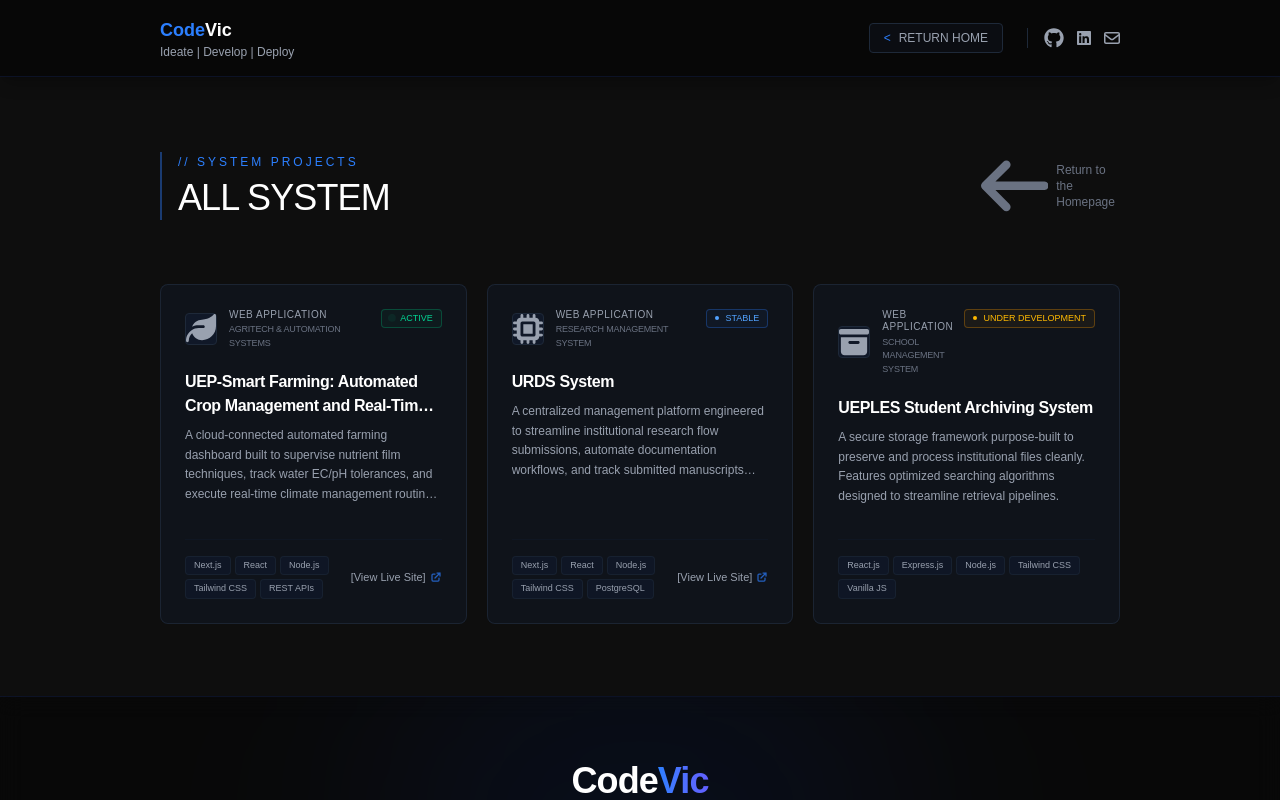
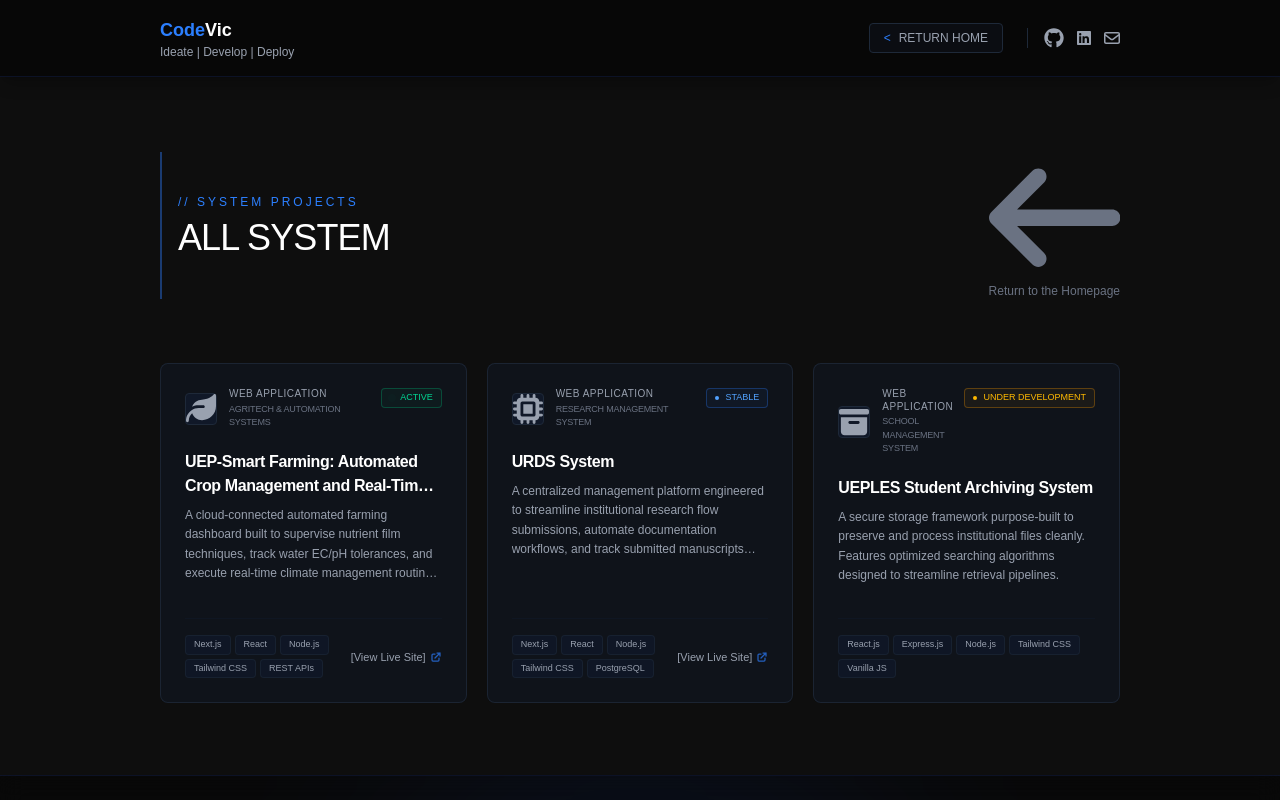
Before and after one commit to victorio222/codevic, a Next.js app: page /my-projects in a window 1280 px wide. Shown: the top 800 px of the page. Built offline with nearby package versions, Linux system fonts and the light colour scheme.

Commit message:
update changes in my projects

```diff
--- a/app/my-projects/page.tsx
+++ b/app/my-projects/page.tsx
@@ -156,7 +156,7 @@ export default function ProjectsRegistryPage() {
 
               <Link
                 href="/"
-                className="group inline-flex items-center gap-2 font-mono text-xs text-gray-500 hover:text-blue-400 transition-colors self-start sm:self-center"
+                className="group items-center gap-2 font-mono text-xs text-gray-500 hover:text-blue-400 transition-colors self-start sm:self-center hidden md:block"
               >
                 <FontAwesomeIcon icon={faArrowLeft} className="text-[10px] transition-transform group-hover:-translate-x-1" />
                 <span>Return to the Homepage</span>
```
